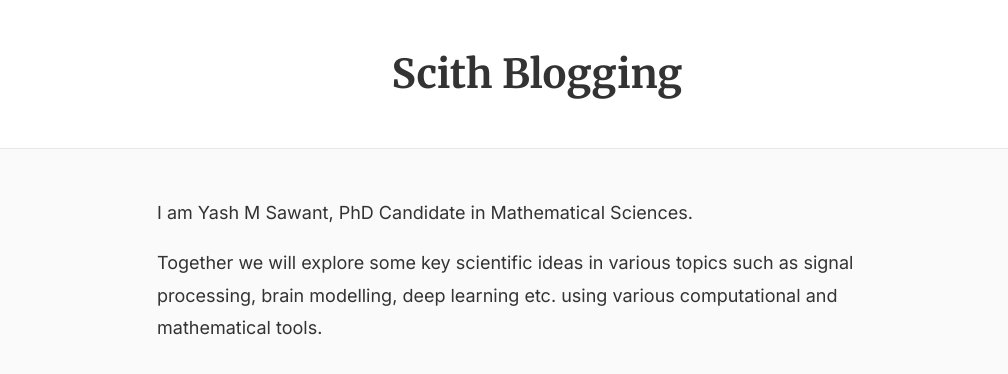
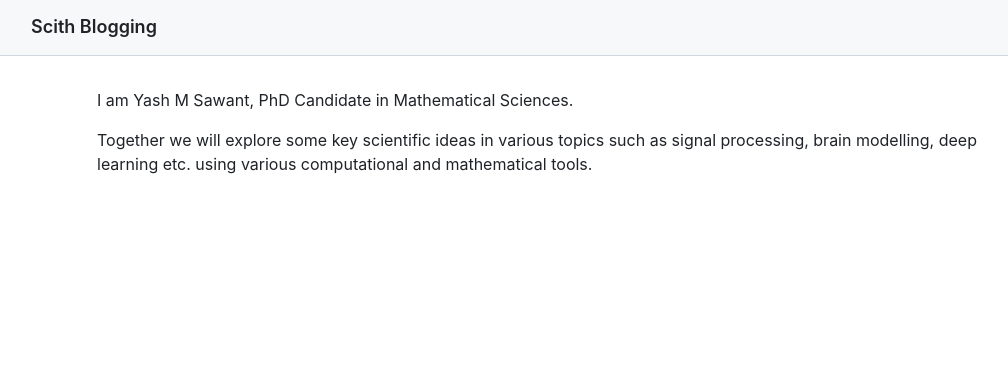
Before and after one commit to yashmrsawant/yashmrsawant.github.io, a Jekyll site: the page built from index.md, in a window 1280 px wide. Shown: the top 374 px of the page, without its empty margins (103-1111 px from the left). Built offline with Jekyll 4.4.1, drawn with Linux system fonts in a browser that asks for light colours; our own code applies the rules of GitHub Pages for plain Markdown files.

Commit message:
Auto-commit: Update blog 2026-03-31 22:38:19

```diff
--- a/_layouts/default.html
+++ b/_layouts/default.html
@@ -5,134 +5,162 @@
     <meta name="viewport" content="width=device-width, initial-scale=1.0">
     <title>{{ page.title }} | {{ site.title }}</title>
 
-    <link rel="preconnect" href="https://fonts.googleapis.com">
-    <link rel="preconnect" href="https://fonts.gstatic.com" crossorigin>
-    <link href="https://fonts.googleapis.com/css2?family=Inter:wght@400;600&family=Merriweather:wght@300;700&display=swap" rel="stylesheet">
-
     <script src="https://polyfill.io/v3/polyfill.min.js?features=es6"></script>
     <script id="MathJax-script" async src="https://cdn.jsdelivr.net/npm/mathjax@3/es5/tex-mml-chtml.js"></script>
 
     <style>
-        /* Color Variables (Light Mode Default) */
+        /* GitHub Primer Light Theme Colors */
         :root {
-            --bg-color: #fafafa;
-            --text-color: #333333;
-            --link-color: #2563eb;
-            --header-bg: #ffffff;
-            --border-color: #e5e7eb;
-            --code-bg: rgba(0, 0, 0, 0.05);
+            --bg-color: #ffffff;
+            --text-color: #1f2328;
+            --text-muted: #656d76;
+            --link-color: #0969da;
+            --border-color: #d0d7de;
+            --header-bg: #f6f8fa;
+            --code-bg: #f6f8fa;
+            --inline-code-bg: rgba(175, 184, 193, 0.2);
+            --blockquote-border: #d0d7de;
         }
 
-        /* Automatic Dark Mode */
-        @media (prefers-color-scheme: dark) {
-            :root {
-                --bg-color: #121212;
-                --text-color: #e5e5e5;
-                --link-color: #60a5fa;
-                --header-bg: #1e1e1e;
-                --border-color: #333333;
-                --code-bg: rgba(255, 255, 255, 0.1);
-            }
+        /* GitHub System Font Stack */
+        body {
+            font-family: -apple-system, BlinkMacSystemFont, "Segoe UI", "Noto Sans", Helvetica, Arial, sans-serif, "Apple Color Emoji", "Segoe UI Emoji";
+            background-color: var(--bg-color);
+            color: var(--text-color);
+            line-height: 1.5;
+            margin: 0;
+            padding: 0;
+            font-size: 16px;
+            word-wrap: break-word;
         }
 
-        /* Base Typography & Layout */
-        body {
-            font-family: 'Inter', sans-serif;
-            background-color: var(--bg-color);
-            color: var(--text-color);
-            line-height: 1.8;
-            margin: 0;
-            padding: 0;
-            font-size: 18px;
-            -webkit-font-smoothing: antialiased;
+        /* Typography */
+        h1, h2, h3, h4, h5, h6 {
+            margin-top: 24px;
+            margin-bottom: 16px;
+            font-weight: 600;
+            line-height: 1.25;
         }
 
-        h1, h2, h3, h4, h5, h6 {
-            font-family: 'Merriweather', serif;
-            color: var(--text-color);
-            margin-top: 2em;
-            margin-bottom: 0.5em;
-            line-height: 1.3;
-        }
+        /* Signature GitHub header underlining */
+        h1 { font-size: 2em; padding-bottom: 0.3em; border-bottom: 1px solid var(--border-color); }
+        h2 { font-size: 1.5em; padding-bottom: 0.3em; border-bottom: 1px solid var(--border-color); }
+        h3 { font-size: 1.25em; }
 
         a {
             color: var(--link-color);
             text-decoration: none;
-            border-bottom: 1px solid transparent;
-            transition: border-bottom 0.2s ease;
         }
 
         a:hover {
-            border-bottom: 1px solid var(--link-color);
+            text-decoration: underline;
         }
 
-        /* Header Styling */
+        p {
+            margin-top: 0;
+            margin-bottom: 16px;
+        }
+
+        /* Header / Navigation */
         header {
             background-color: var(--header-bg);
-            padding: 3rem 0;
+            padding: 16px 0;
             border-bottom: 1px solid var(--border-color);
-            text-align: center;
-            margin-bottom: 3rem;
+            margin-bottom: 32px;
+        }
+
+        .header-container {
+            max-width: 1012px;
+            margin: 0 auto;
+            padding: 0 16px;
+            display: flex;
+            align-items: center;
         }
 
         header h1 {
             margin: 0;
-            font-size: 2.5rem;
-            margin-top: 0;
+            font-size: 18px;
+            border-bottom: none;
+            padding-bottom: 0;
         }
 
-        header h1 a {
+        header a {
             color: var(--text-color);
-            border: none;
+            font-weight: 600;
+        }
+
+        header a:hover {
+            color: var(--link-color);
+            text-decoration: none;
         }
 
         /* Main Content Container */
         main {
-            max-width: 760px;
+            max-width: 880px;
             margin: 0 auto;
-            padding: 0 20px 60px 20px;
+            padding: 0 16px 64px 16px;
         }
 
         /* Code Blocks & Quotes */
         code {
-            background-color: var(--code-bg);
             padding: 0.2em 0.4em;
-            border-radius: 4px;
-            font-family: Menlo, Monaco, Consolas, monospace;
-            font-size: 0.85em;
+            margin: 0;
+            font-size: 85%;
+            background-color: var(--inline-code-bg);
+            border-radius: 6px;
+            font-family: ui-monospace, SFMono-Regular, SF Mono, Menlo, Consolas, Liberation Mono, monospace;
         }
 
         pre {
+            padding: 16px;
+            overflow: auto;
+            font-size: 85%;
+            line-height: 1.45;
             background-color: var(--code-bg);
-            padding: 1.2rem;
-            border-radius: 8px;
-            overflow-x: auto;
+            border-radius: 6px;
+            border: 1px solid var(--border-color);
         }
 
         pre code {
+            padding: 0;
             background-color: transparent;
-            padding: 0;
+            border: 0;
+            border-radius: 0;
         }
 
         blockquote {
-            border-left: 4px solid var(--link-color);
-            margin: 1.5rem 0;
-            padding-left: 1rem;
-            font-style: italic;
-            opacity: 0.8;
+            padding: 0 1em;
+            color: var(--text-muted);
+            border-left: 0.25em solid var(--blockquote-border);
+            margin: 0 0 16px 0;
         }
 
-        /* Ensure math equations don't break mobile layouts */
+        hr {
+            height: 0.25em;
+            padding: 0;
+            margin: 24px 0;
+            background-color: var(--border-color);
+            border: 0;
+        }
+
+        /* MathJax Mobile Fix */
         mjx-container {
             overflow-x: auto;
             overflow-y: hidden;
             max-width: 100%;
         }
+
+        /* Responsive Layout */
+        @media (max-width: 767px) {
+            main { padding: 0 16px 32px 16px; }
+        }
     </style>
 </head>
 <body>
     <header>
-        <h1><a href="/">{{ site.title | default: "Yash M Sawant" }}</a></h1>
+        <div class="header-container">
+            <h1><a href="/">{{ site.title | default: "Yash M Sawant" }}</a></h1>
+        </div>
     </header>
     <main>
         {{ content }}
```
